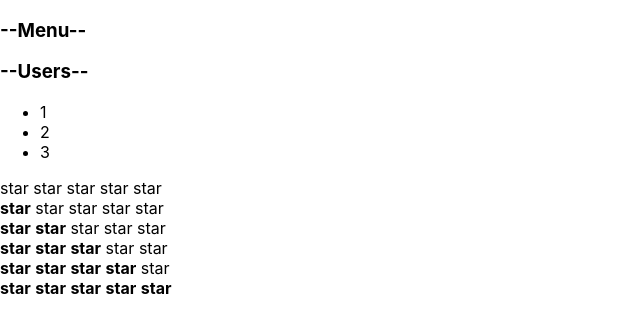
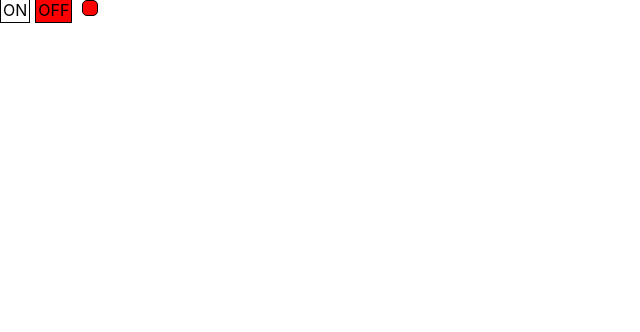
Before and after one commit to sonyhero/react-ts, a React (Create React App) app: page / in a window 1280 px wide. Shown: the top 332 px of the page, without its empty margins (0-640 px from the left). Built offline with nearby package versions, Linux system fonts and the light colour scheme.

Commit message:
lesson-6-useState

```diff
--- a/src/App.tsx
+++ b/src/App.tsx
@@ -1,7 +1,8 @@
-import React from 'react';
+import React, {useState} from 'react';
 import './App.css';
 import Accordion from './components/Accordion/Accordion';
 import {Rating} from './components/Rating/Rating';
+import {OnOff} from './components/OnOf/OnOf';
 
 /*function App() {
   return (
@@ -27,16 +28,18 @@ import {Rating} from './components/Rating/Rating';
 
 function App() {
     console.log('App rendering')
+
     return (
         <div>
-            <Accordion titleValue={'Menu'} collapsed={true}/>
-            <Accordion titleValue={'Users'} collapsed={false}/>
-            <Rating value={0}/>
-            <Rating value={1}/>
-            <Rating value={2}/>
-            <Rating value={3}/>
-            <Rating value={4}/>
-            <Rating value={5}/>
+            <OnOff/>
+            {/*<Accordion titleValue={'Menu'} collapsed={true}/>*/}
+            {/*<Accordion titleValue={'Users'} collapsed={false}/>*/}
+            {/*<Rating value={0}/>*/}
+            {/*<Rating value={1}/>*/}
+            {/*<Rating value={2}/>*/}
+            {/*<Rating value={3}/>*/}
+            {/*<Rating value={4}/>*/}
+            {/*<Rating value={5}/>*/}
         </div>
     )
 }
--- /dev/null
+++ b/src/components/OnOf/OnOf.tsx
@@ -0,0 +1,55 @@
+import {useState} from 'react';
+
+// type OnOffType = {
+//     on: boolean
+// }
+
+export const OnOff = () => {
+
+    const [on, setOn] = useState(false)
+
+    const changeColorOn = () => {
+        setOn(true)
+
+    }
+    const changeColorOff = () => {
+        setOn(false)
+    }
+
+    const onStyle = {
+        padding: '2px',
+        width: '30px',
+        height: '20px',
+        border: '1px solid black',
+        display: 'inline',
+        backgroundColor: on ? 'green': 'white' //зависимость от пропсов
+    }
+    const offStyle = {
+        padding: '2px',
+        marginLeft: '5px',
+        width: '30px',
+        height: '20px',
+        border: '1px solid black',
+        display: 'inline',
+        backgroundColor: on ? 'white': 'red' //зависимость от пропсов
+    }
+    const indicatorStyle = {
+        padding: '2px',
+        marginLeft: '10px',
+        width: '10px',
+        height: '10px',
+        borderRadius: '5px',
+        border: '1px solid black',
+        display: 'inline-block',
+        backgroundColor: on ? 'green':  'red'
+    }
+
+  return (
+      <div>
+          <div style={onStyle} onClick={changeColorOn}>ON</div>
+          <div style={offStyle} onClick={changeColorOff}>OFF</div>
+          <div style={indicatorStyle}></div>
+      </div>
+
+  )
+}
```
